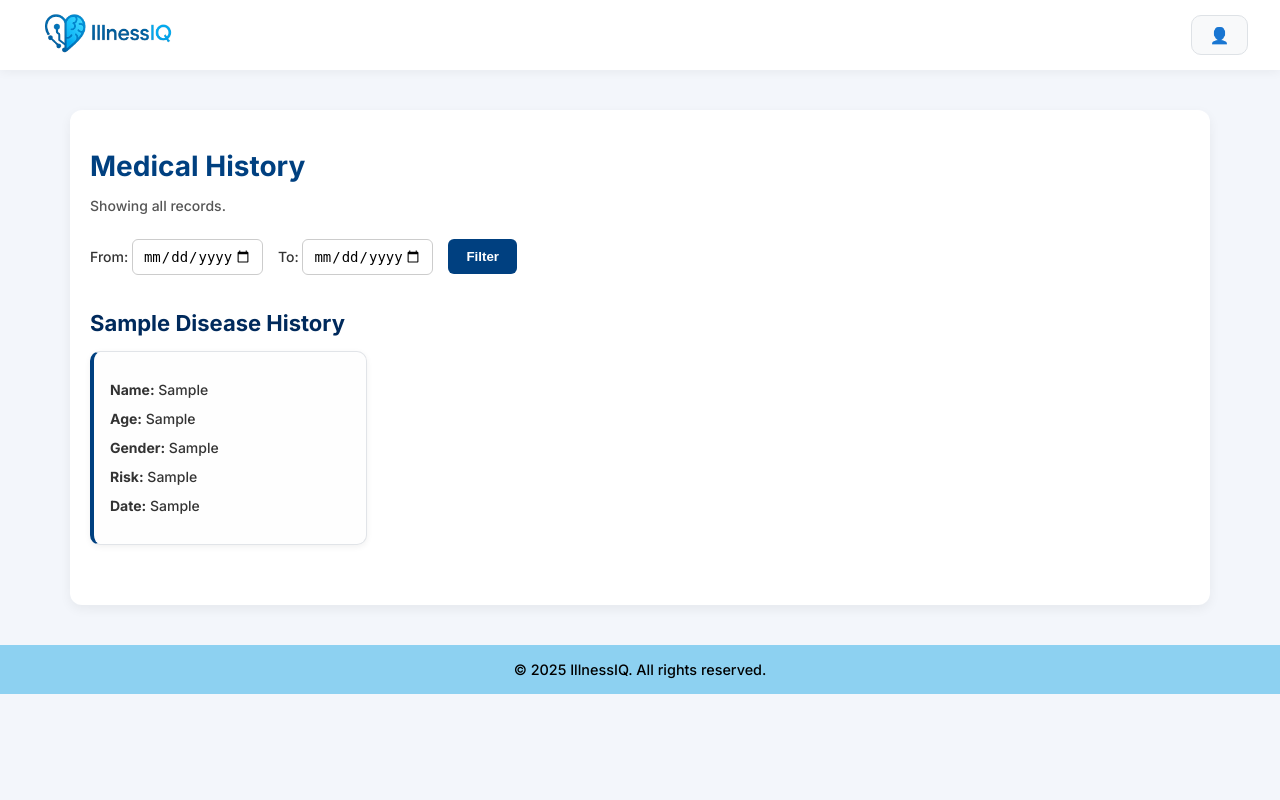
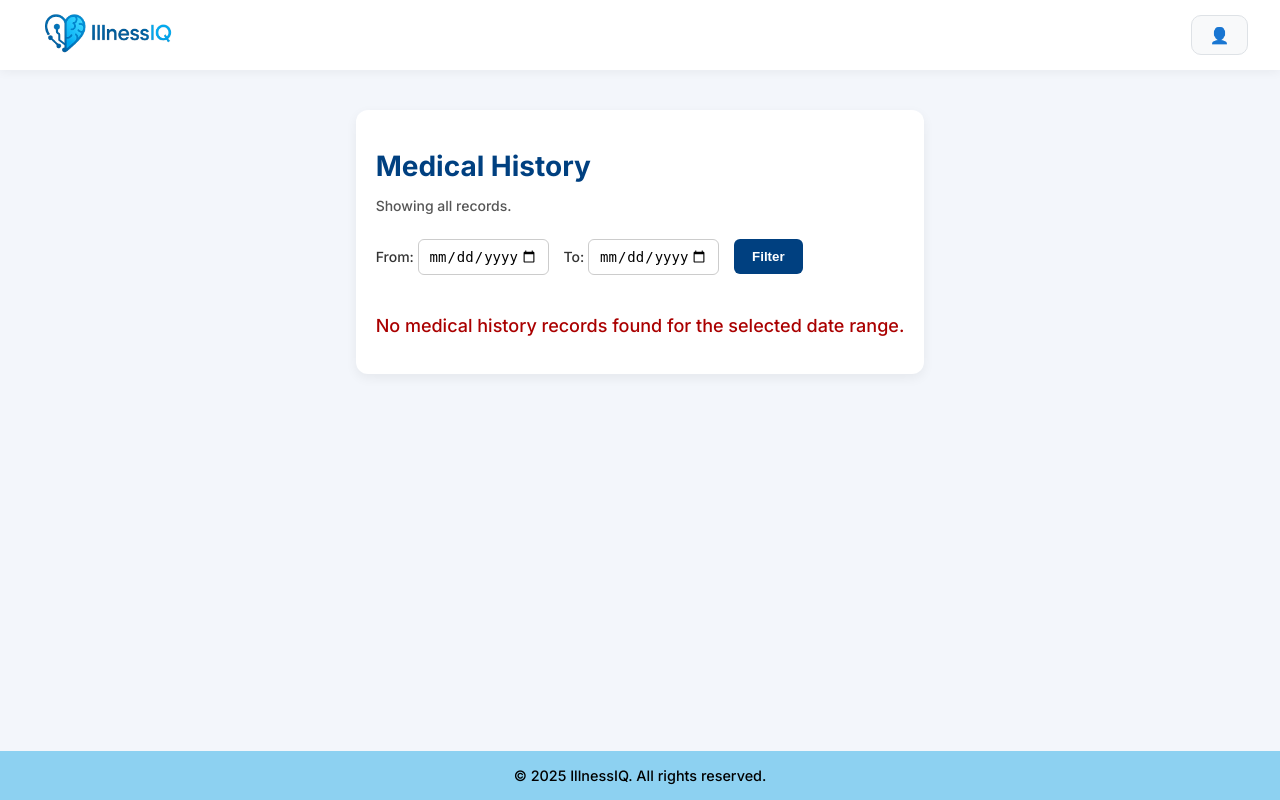
Before and after one commit to prasai-ap/IllnessIQ-minorproject-II, a Django app: template illnessiq_app/templates/history.html in a window 1280 px wide. Run offline with Django 5.2, Linux system fonts and the light colour scheme; the template is opened without the code that fills it: most values are stand-ins (such as "Sample title", 1, 10 or a date in 2020).

Commit message:
minor changes in history page

```diff
--- a/illnessiq_app/static/css/history.css
+++ b/illnessiq_app/static/css/history.css
@@ -1,9 +1,20 @@
-
-body {
+/* Make body and html full height and use flex column for layout */
+html, body {
+  height: 100%;
+  margin: 0;
+  padding: 0;
   font-family: 'Inter', sans-serif;
-    margin: 0;
   background: #f3f6fb;
   color: #333;
+  display: flex;
+  flex-direction: column;
+}
+
+
+.wrapper {
+  flex: 1;
+  display: flex;
+  flex-direction: column;
 }
 
 
@@ -35,6 +46,7 @@
   width: auto;
   object-fit: contain;
 }
+
 
 .dropdown {
   position: relative;
@@ -104,7 +116,6 @@
   box-shadow: 0 4px 12px rgba(0, 0, 0, 0.06);
 }
 
-
 .history-container h1 {
   font-size: 28px;
   margin-bottom: 10px;
@@ -117,7 +128,7 @@
   color: #555;
 }
 
-
+/* Filter form */
 .filter-form {
   display: flex;
   flex-wrap: wrap;
@@ -163,7 +174,6 @@
   margin-bottom: 15px;
 }
 
-
 .card-grid {
   display: flex;
   flex-wrap: wrap;
@@ -199,10 +209,21 @@
   font-size: 14px;
 }
 
+
+.no-records-message {
+  text-align: center;
+  font-size: 18px;
+  font-weight: 500;
+  color: #aa0000;
+  margin-top: 40px;
+}
+
+
 .footer {
   background-color: #8dd1f1;
   color: #000000;
   text-align: center;
   padding: 1rem 0;
   font-size: 0.9rem;
+  margin-top: auto;
 }
--- a/illnessiq_app/templates/history.html
+++ b/illnessiq_app/templates/history.html
@@ -8,6 +8,7 @@
   <link href="https://fonts.googleapis.com/css2?family=Inter:wght@500;600;700&display=swap" rel="stylesheet" />
 </head>
 <body>
+  <div class="wrapper">
     <nav class="navbar">
       <div class="logo">
         <a href="{% url 'user_dashboard' %}">
@@ -43,6 +44,7 @@
         <button type="submit">Filter</button>
       </form>
 
+      {% if history.diabetes or history.heart or history.liver or history.thyroid %}
         {% for disease, records in history.items %}
           {% if records %}
             <section class="history-section">
@@ -61,6 +63,9 @@
             </section>
           {% endif %}
         {% endfor %}
+      {% else %}
+        <p class="no-records-message">No medical history records found for the selected date range.</p>
+      {% endif %}
     </main>
 
     <footer class="footer">
@@ -68,13 +73,13 @@
         &copy; 2025 IllnessIQ. All rights reserved.
       </div>
     </footer>
+  </div>
 
   <script>
     const dropdownBtn = document.getElementById('dropdownBtn');
     const dropdownMenu = document.getElementById('dropdownMenu');
 
-
-        document.querySelector(".filter-form").addEventListener("submit", function(event) {
+    document.querySelector(".filter-form").addEventListener("submit", function (event) {
       const fromDate = document.querySelector("input[name='from_date']").value;
       const toDate = document.querySelector("input[name='to_date']").value;
 
@@ -83,6 +88,7 @@
         event.preventDefault();
       }
     });
+
     dropdownBtn.addEventListener('click', () => {
       dropdownMenu.classList.toggle('show');
     });
```
Lines whose indentation alone changed are shown as unchanged.
